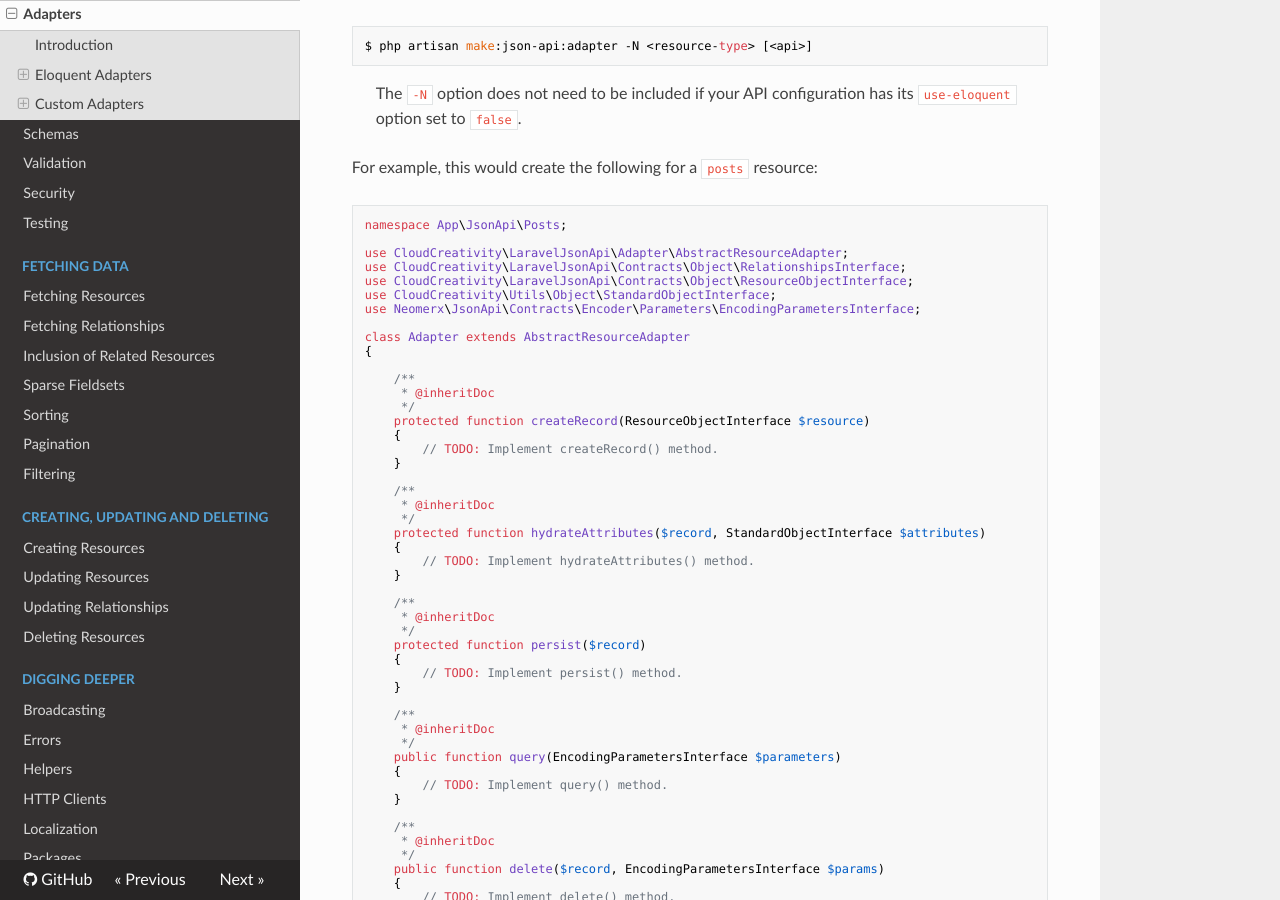
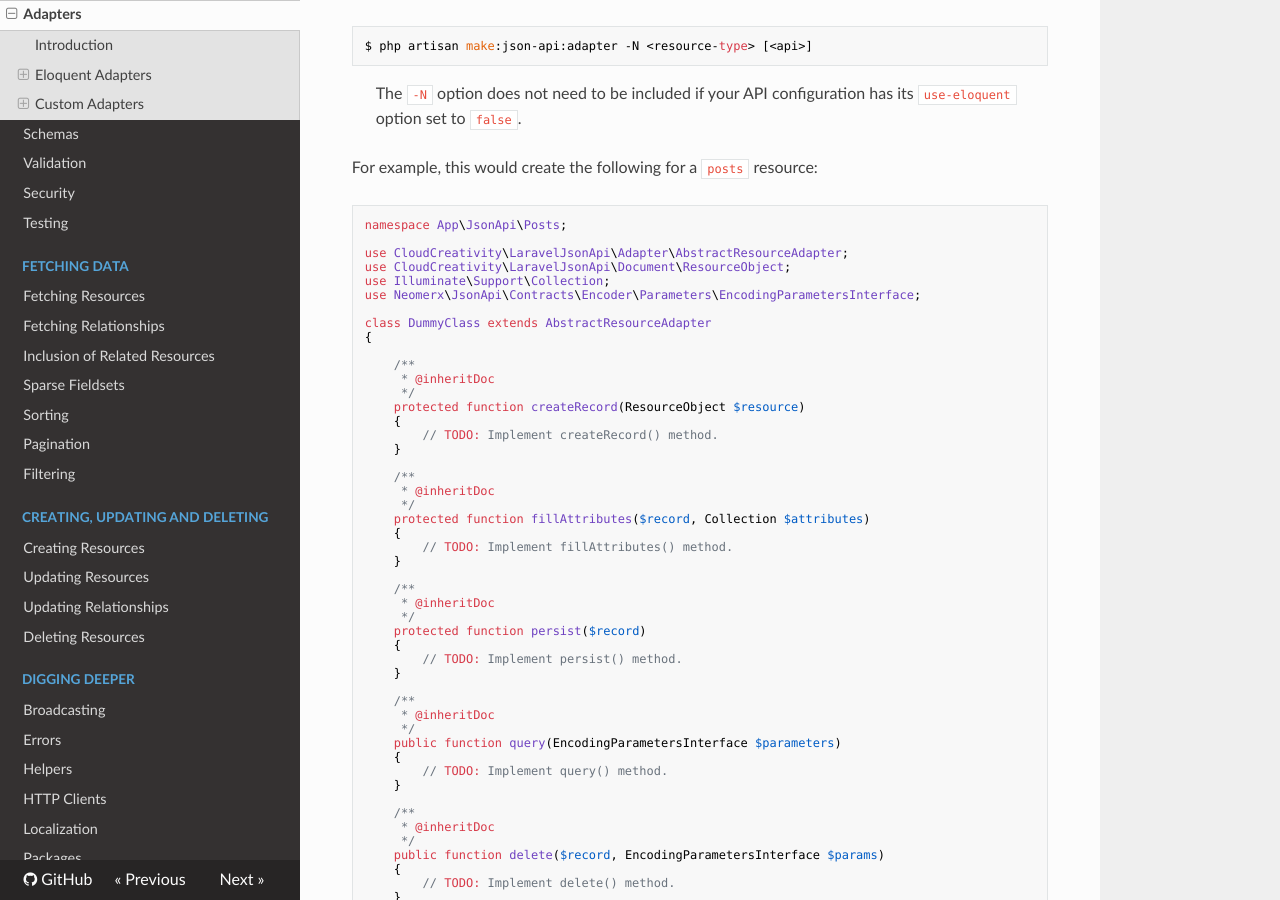
Before and after one commit to cloudcreativity/laravel-json-api, an MkDocs documentation site: the page built from docs/basics/adapters.md, in a window 1280 px wide and 900 px high, scrolled down 9659 px. Built offline with MkDocs 1.6.1, drawn with Linux system fonts in a browser that asks for light colours; nearby versions of some CDN libraries; old or Windows-style settings are respelled for this version of MkDocs.

Commit message:
Update abstract adapter stub and some docs

```diff
--- a/docs/basics/adapters.md
+++ b/docs/basics/adapters.md
@@ -515,18 +515,17 @@ For example, this would create the following for a `posts` resource:
 namespace App\JsonApi\Posts;
 
 use CloudCreativity\LaravelJsonApi\Adapter\AbstractResourceAdapter;
-use CloudCreativity\LaravelJsonApi\Contracts\Object\RelationshipsInterface;
-use CloudCreativity\LaravelJsonApi\Contracts\Object\ResourceObjectInterface;
-use CloudCreativity\Utils\Object\StandardObjectInterface;
+use CloudCreativity\LaravelJsonApi\Document\ResourceObject;
+use Illuminate\Support\Collection;
 use Neomerx\JsonApi\Contracts\Encoder\Parameters\EncodingParametersInterface;
 
-class Adapter extends AbstractResourceAdapter
+class DummyClass extends AbstractResourceAdapter
 {
 
     /**
      * @inheritDoc
      */
-    protected function createRecord(ResourceObjectInterface $resource)
+    protected function createRecord(ResourceObject $resource)
     {
         // TODO: Implement createRecord() method.
     }
@@ -534,9 +533,9 @@ class Adapter extends AbstractResourceAdapter
     /**
      * @inheritDoc
      */
-    protected function hydrateAttributes($record, StandardObjectInterface $attributes)
+    protected function fillAttributes($record, Collection $attributes)
     {
-        // TODO: Implement hydrateAttributes() method.
+        // TODO: Implement fillAttributes() method.
     }
 
     /**
```
Also changed, not shown: CHANGELOG.md (+2 -1 lines), docs/upgrade.md (+1 -1 lines), 1 other file.
